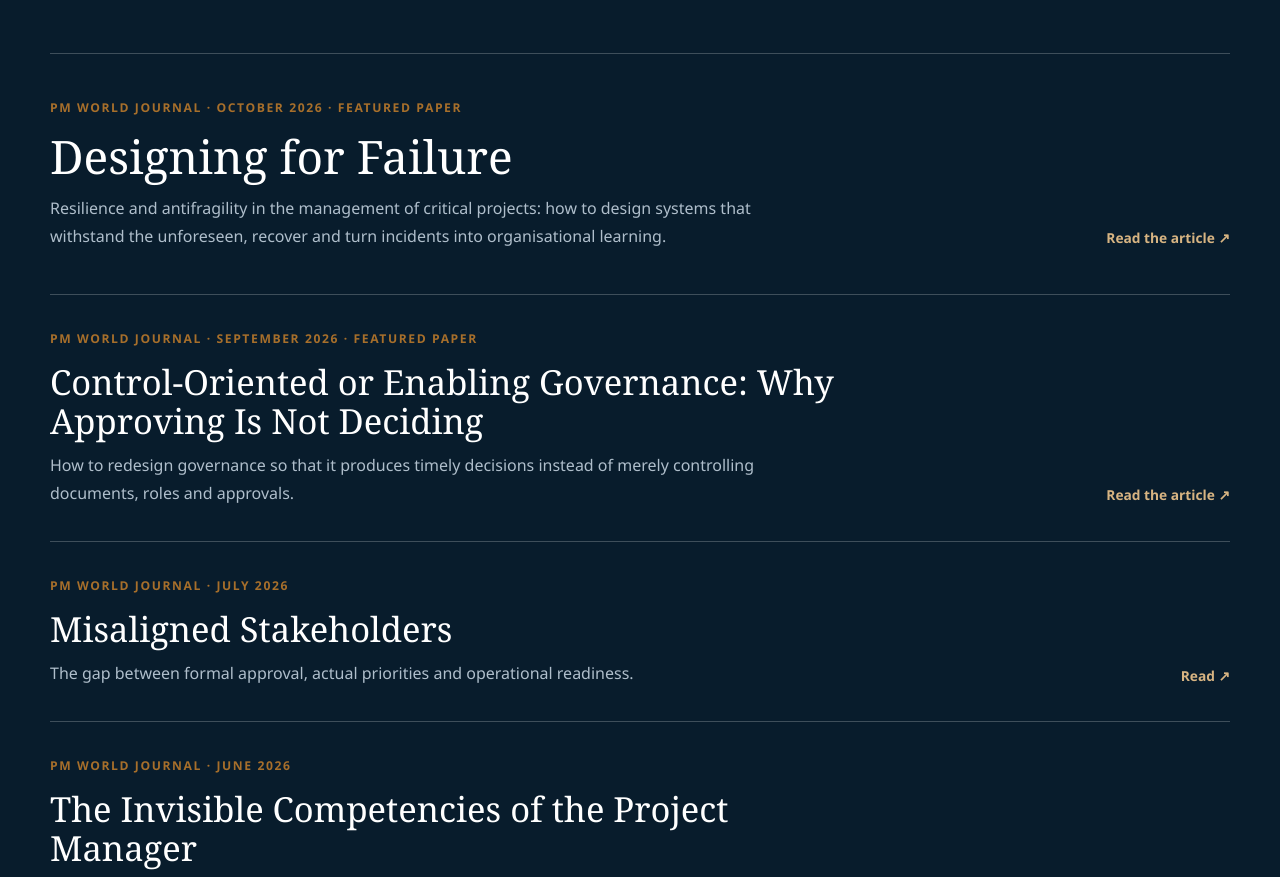
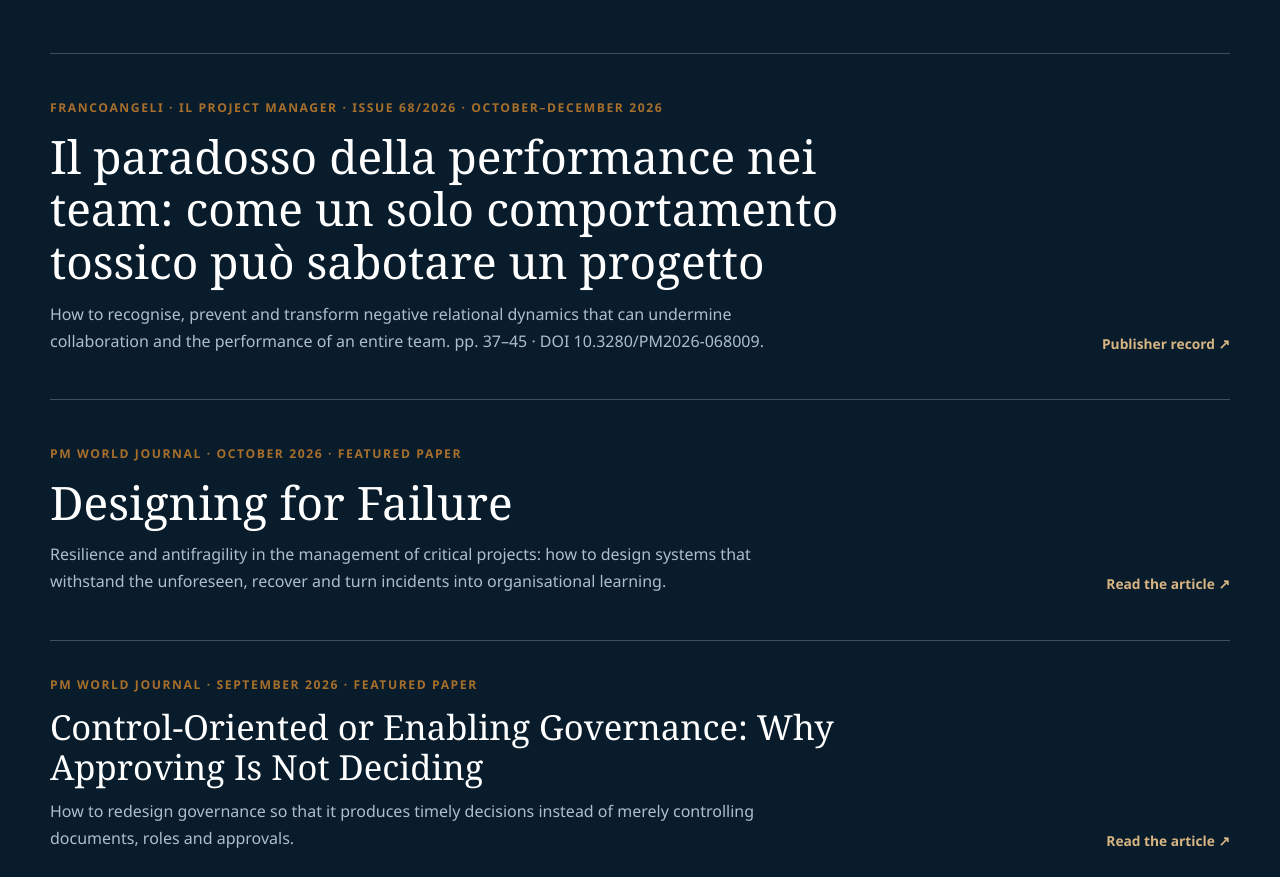
Before and after one commit to lprinzio/lprinzio.github.io, a plain HTML site: page en/index.html in a window 1280 px wide. Shown: the part 9723-10600 px from the top of the page. Drawn offline with Linux system fonts and the light colour scheme.

Commit message:
Add 2026 Il Project Manager article to English page

```diff
--- a/en/index.html
+++ b/en/index.html
@@ -571,6 +571,19 @@
           <div class="publication-list">
             <article class="publication-card featured-publication">
               <div>
+                <p class="publication-meta">FrancoAngeli · Il Project Manager · Issue 68/2026 · October–December 2026</p>
+                <h3>Il paradosso della performance nei team: come un solo comportamento tossico può sabotare un progetto</h3>
+                <p>
+                  How to recognise, prevent and transform negative relational dynamics that can
+                  undermine collaboration and the performance of an entire team.
+                  pp. 37–45 · DOI 10.3280/PM2026-068009.
+                </p>
+              </div>
+              <a href="https://www.francoangeli.it/riviste/articolo/81182" target="_blank" rel="noopener noreferrer">Publisher record ↗</a>
+            </article>
+
+            <article class="publication-card featured-publication">
+              <div>
                 <p class="publication-meta">PM World Journal · October 2026 · Featured Paper</p>
                 <h3>Designing for Failure</h3>
                 <p>
```
